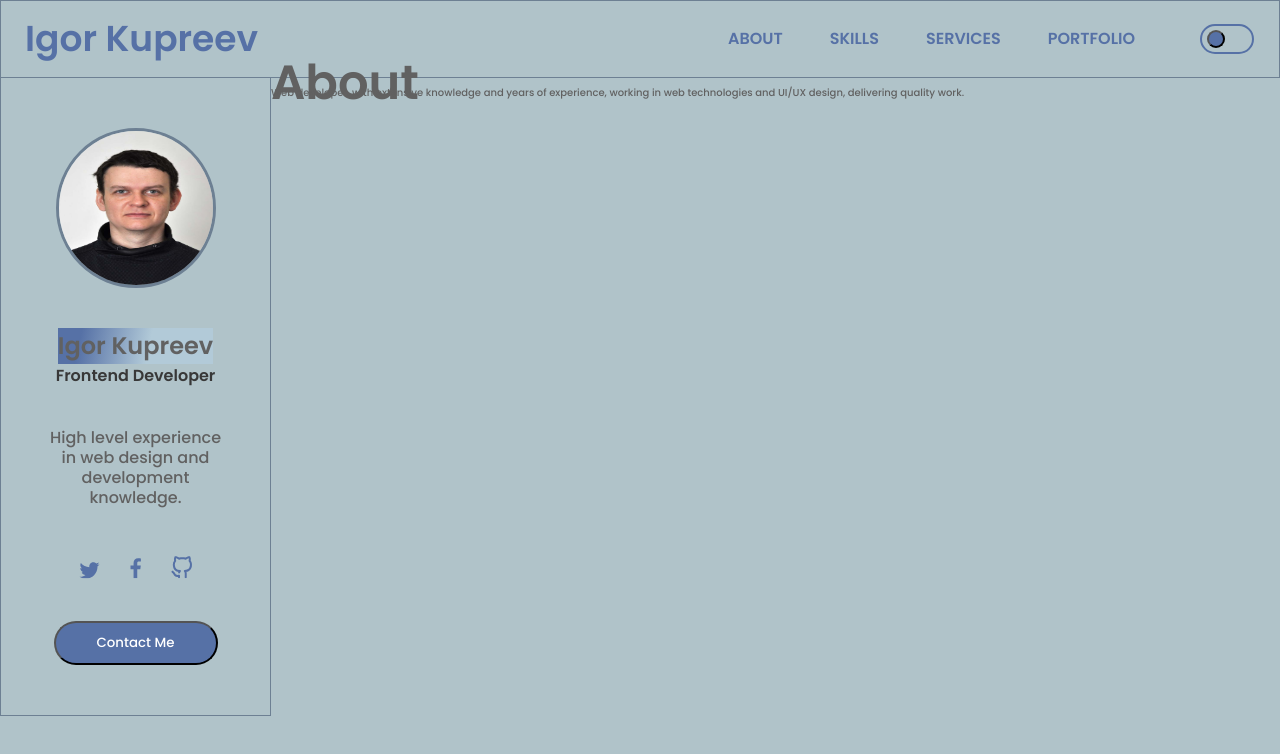
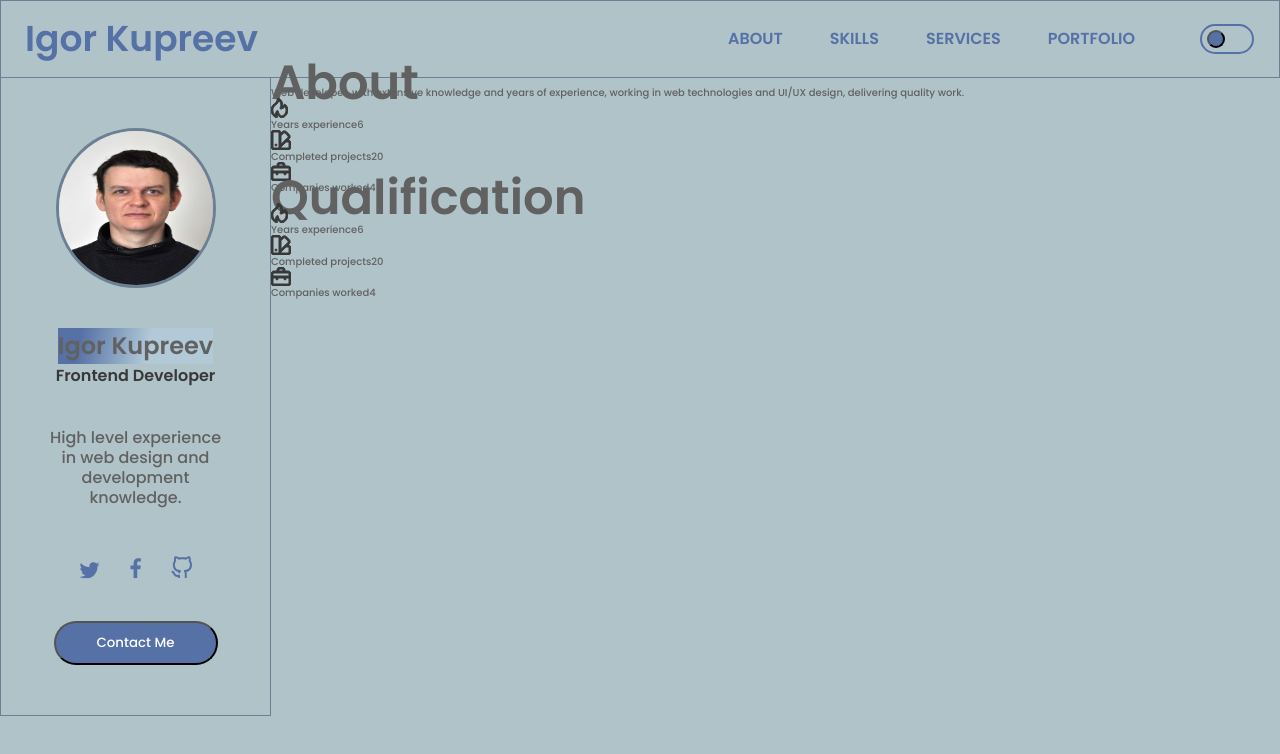
Before and after one commit to IKupreev/my-portfolio, a React (Create React App) app: page / in a window 1280 px wide. Shown: the top 754 px of the page. Built offline with nearby package versions, Linux system fonts and the light colour scheme.

Commit message:
create icon component, add html for about block

```diff
--- a/package.json
+++ b/package.json
@@ -11,7 +11,7 @@
     "react-bootstrap": "^2.5.0",
     "react-dom": "^18.2.0",
     "react-scripts": "5.0.1",
-    "sass": "^1.55.0",
+    "sass": "^1.56.1",
     "web-vitals": "^2.1.4"
   },
   "scripts": {
--- a/src/components/About.jsx
+++ b/src/components/About.jsx
@@ -1,3 +1,7 @@
+import Icons from './Icons';
+
+import React from 'react';
+
 function About() {
   return (
     <section class="about">
@@ -7,7 +11,53 @@ function About() {
           Web developer, with extensive knowledge and years of experience, working in web
           technologies and UI/UX design, delivering quality work.
         </p>
-        <div class="about__experience"></div>
+        <div class="about__about-cards">
+          <div class="about__card">
+            <Icons name="exp" color="#383838" width="17" height="20" className="about__icon" />
+            <div class="about__info">
+              <span class="about__subtitle">Years experience</span>
+              <span class="about__count">6</span>
+            </div>
+          </div>
+          <div class="about__card">
+            <Icons name="proj" color="#383838" width="20" height="20" className="about__icon" />
+            <div class="about__info">
+              <span class="about__subtitle">Completed projects</span>
+              <span class="about__count">20</span>
+            </div>
+          </div>
+          <div class="about__card">
+            <Icons name="work" color="#383838" width="20" height="19" className="about__icon" />
+            <div class="about__info">
+              <span class="about__subtitle">Companies worked</span>
+              <span class="about__count">4</span>
+            </div>
+          </div>
+        </div>
+        <h1 class="about__title">Qualification</h1>
+        <div class="about__about-cards">
+          <div class="about__card">
+            <Icons name="exp" color="#383838" width="17" height="20" className="about__icon" />
+            <div class="about__info">
+              <span class="about__subtitle">Years experience</span>
+              <span class="about__count">6</span>
+            </div>
+          </div>
+          <div class="about__card">
+            <Icons name="proj" color="#383838" width="20" height="20" className="about__icon" />
+            <div class="about__info">
+              <span class="about__subtitle">Completed projects</span>
+              <span class="about__count">20</span>
+            </div>
+          </div>
+          <div class="about__card">
+            <Icons name="work" color="#383838" width="20" height="19" className="about__icon" />
+            <div class="about__info">
+              <span class="about__subtitle">Companies worked</span>
+              <span class="about__count">4</span>
+            </div>
+          </div>
+        </div>
       </div>
     </section>
   );
--- /dev/null
+++ b/src/components/Icons/Icon.js
@@ -0,0 +1,12 @@
+import React from "react";
+import IconsSVG from "./icons.svg";
+
+function Icons({name, color, width, height, className}) {
+    return(
+        <svg className={`icon icon-${name} ${className}`} fill={color} stroke={color} width={width} height={height}>
+            <use xlinkHref={`${IconsSVG}#icon-${name}`} />
+        </svg>
+    )
+}
+
+export default Icons;
--- /dev/null
+++ b/src/components/Icons/index.js
@@ -0,0 +1,3 @@
+import Icons from "./Icon";
+
+export default Icons;
```
Also changed, not shown: src/components/Header.jsx (+4 -16 lines), src/components/Icons/icons.svg (added), src/components/SideBar.jsx (line endings or trailing spaces), 1 other file (tests, documents, lock files or other folders).
